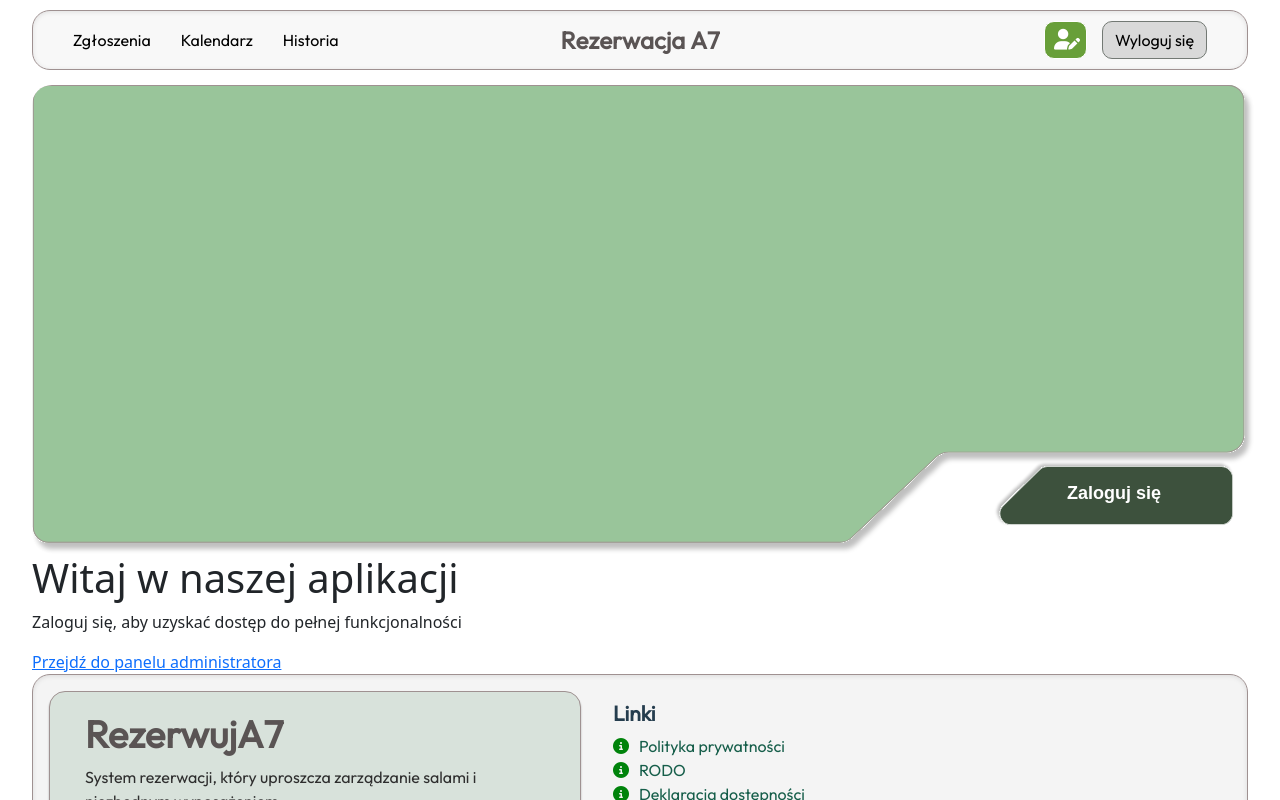
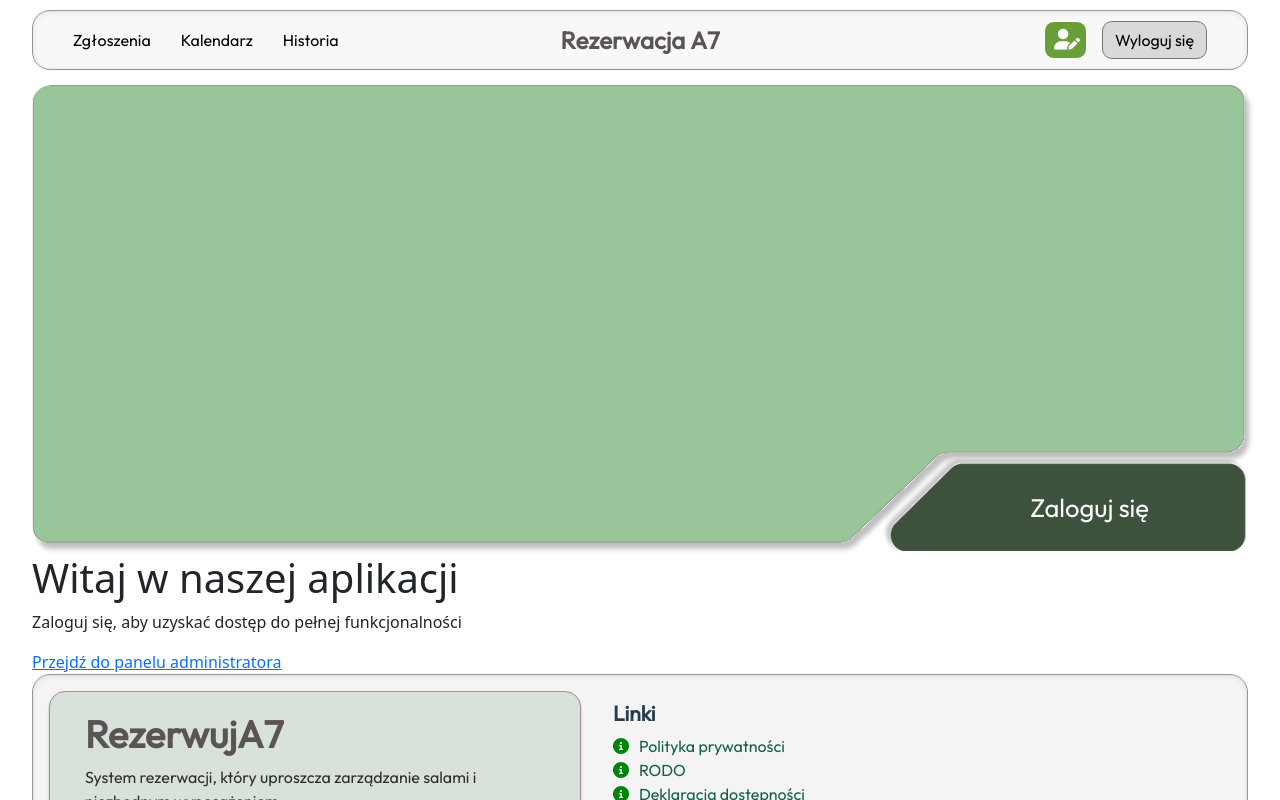
Before and after one commit to Velfoy/Projekt_kompetencyjny, a React (Vite) app in the folder frontend/: page / in a window 1280 px wide. Shown: the top 800 px of the page. Built offline with nearby package versions, Linux system fonts and the light colour scheme.

Commit message:
Home page changing top  content

```diff
--- a/frontend/src/components/ui/A7ReservationCard.tsx
+++ b/frontend/src/components/ui/A7ReservationCard.tsx
@@ -1,7 +1,7 @@
 import React from 'react';
 import '@styles/components/A7ReservationCard.css';
 import buildingSvg from '@assets/img/back_svg.svg';
-import buttonSvg from '@assets/img/button_svg.svg';
+import buttonImg from '@assets/img/button.png';
 
 const A7ReservationCard: React.FC = () => {
   return (
@@ -10,7 +10,7 @@ const A7ReservationCard: React.FC = () => {
 
       <div className="a7-button-wrapper">
         <button className="a7-button" aria-label="Zaloguj się">
-          <img src={buttonSvg} alt="" className="a7-button-image" />
+          <img src={buttonImg} alt="" className="a7-button-image" />
           <span className="a7-button-text">Zaloguj się</span>
         </button>
       </div>
--- a/frontend/src/styles/components/A7ReservationCard.css
+++ b/frontend/src/styles/components/A7ReservationCard.css
@@ -17,13 +17,15 @@
 
 .a7-button-wrapper {
   position: absolute;
-  bottom: 20px; /* Adjust this value for spacing from bottom */
-  right: 20px;  /* Adjust this value for spacing from right */
+  bottom: 3px;
+  right: 0.5%;
+  width: 30%;
+  aspect-ratio: 4 / 1;
 }
 
 .a7-button {
-  width: 240px; /* Reduced from 700px to more reasonable button size */
-  height: 80px; /* Reduced from 100px */
+  width: 100%;
+  height: 100%;
   border: none;
   cursor: pointer;
   position: relative;
@@ -31,21 +33,23 @@
   display: flex;
   align-items: center;
   justify-content: center;
-  transition: transform 0.2s ease;
+  transition: transform 0.3s ease;
   background: transparent;
 }
-
-.a7-button:hover {
-  transform: scale(1.05);
+.a7-button:hover{
+    transform: translateY(-4px) ;
 }
 
 .a7-button-text {
   color: white;
-  font-size: 18px;
-  font-weight: bold;
-  font-family: Arial, sans-serif;
+  font-size: 2vw;
+  font-weight: 500;
+  font-family: 'Outfit', sans-serif;
+  z-index: 2;
   position: relative;
-  z-index: 2;
+  text-align: center;
+  left: 25px;
+  top: 3px;
 }
 
 .a7-button-image {
@@ -55,4 +59,5 @@
   top: 0;
   left: 0;
   z-index: 1;
+  object-fit: cover;
 }
```
Also changed, not shown: frontend/src/assets/img/button.png (added), frontend/src/assets/img/button_svg.svg (deleted).
